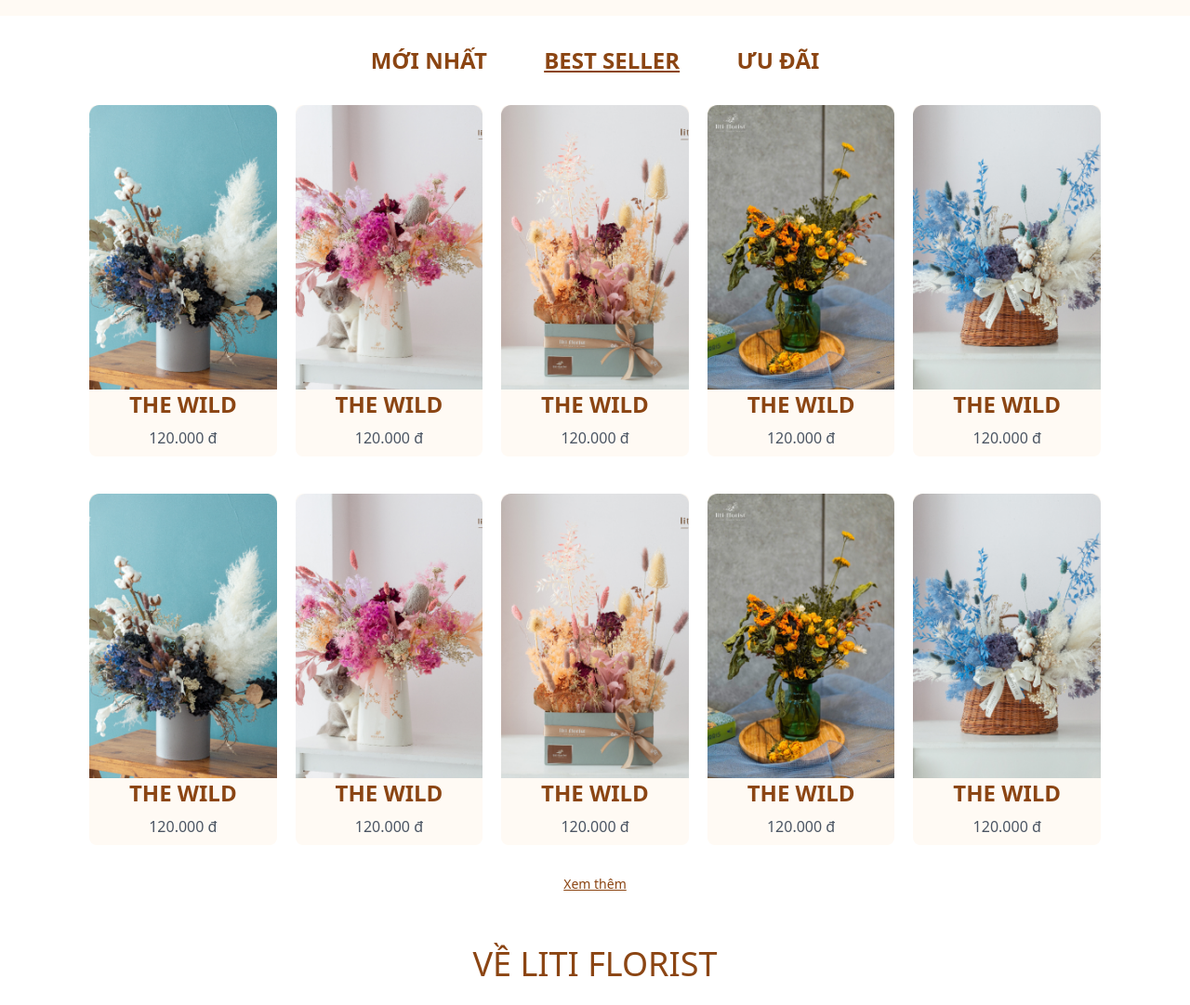
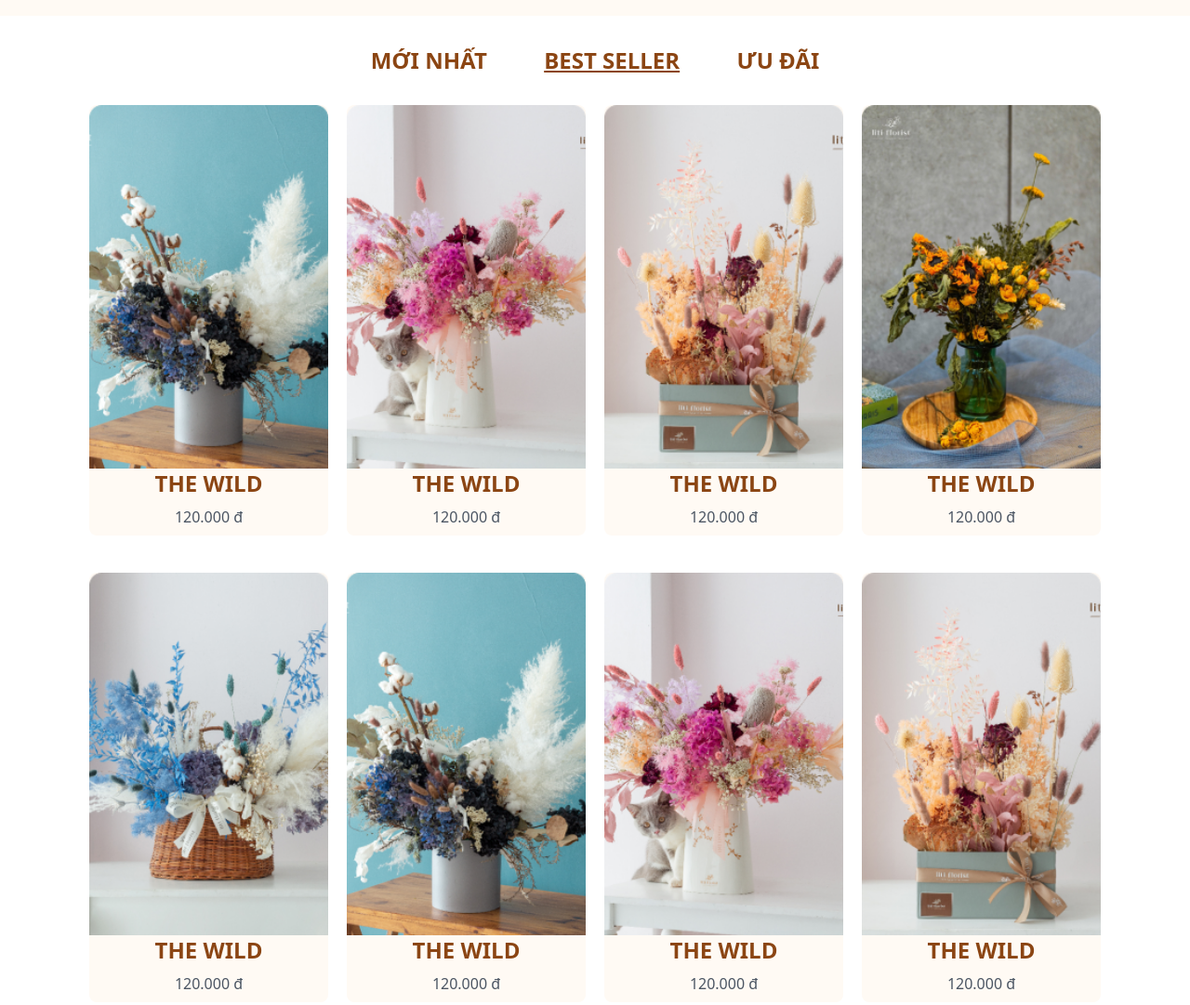
Before and after one commit to Backheart-js/FlowerShop, a website: page public/index.html in a window 1280 px wide. Shown: the part 932-2013 px from the top of the page at 93% size. Drawn offline with Linux system fonts and the light colour scheme.

Commit message:
fix UI colection

```diff
--- a/public/index.html
+++ b/public/index.html
@@ -211,7 +211,7 @@
           <span class="custom-index-title">Ưu đãi</span>
         </div>
         <div
-          class="content__colection-wrapper grid grid-cols-2 md:grid-cols-4 md:grid-cols-5 gap-x-4 md:gap-x-5 gap-y-10 container mx-auto">
+          class="content__colection-wrapper grid grid-cols-2 md:grid-cols-4 lg:grid-cols-5 gap-x-4 md:gap-x-5 gap-y-10 container mx-auto">
           <div class="content__colection-item bg-[#fffaf4] rounded-lg flex flex-col">
             <img src="../src/img/Rectangle 4.png" alt="" class="content__colection-img w-full" />
             <span class="custom-index-title">the wild</span>
```
